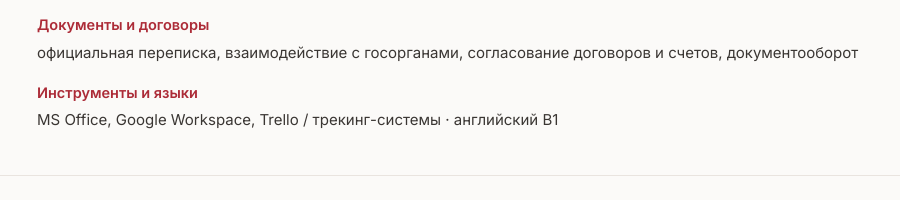
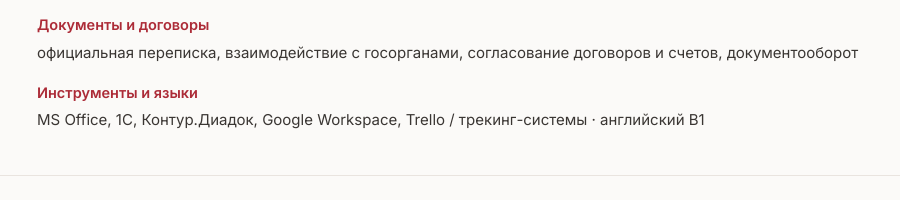
Before and after one commit to 0434155-ship-it/vk-cv-2f9c4, a plain HTML site: page index.html in a window 1280 px wide. Shown: the part 1732-1932 px from the top of the page, without its empty margins (187-1087 px from the left). Drawn offline with nearby package versions, Linux system fonts and the light colour scheme.

Commit message:
Update index.html

```diff
--- a/index.html
+++ b/index.html
@@ -190,7 +190,7 @@
       <div class="tagrow"><b>Координация и контроль</b><span>протоколирование, ведение трекера поручений (задачи, ответственные, дедлайны, статусы), контроль сроков и исполнения</span></div>
       <div class="tagrow"><b>Аналитика и презентации</b><span>управленческая отчётность, презентации, сбор, проверка и систематизация данных для принятия решений</span></div>
       <div class="tagrow"><b>Документы и договоры</b><span>официальная переписка, взаимодействие с госорганами, согласование договоров и счетов, документооборот</span></div>
-      <div class="tagrow"><b>Инструменты и языки</b><span>MS Office, Google Workspace, Trello / трекинг-системы · английский B1</span></div>
+      <div class="tagrow"><b>Инструменты и языки</b><span>MS Office, 1C, Контур.Диадок, Google Workspace, Trello / трекинг-системы · английский B1</span></div>
     </div>
   </div>
 </section>
```
